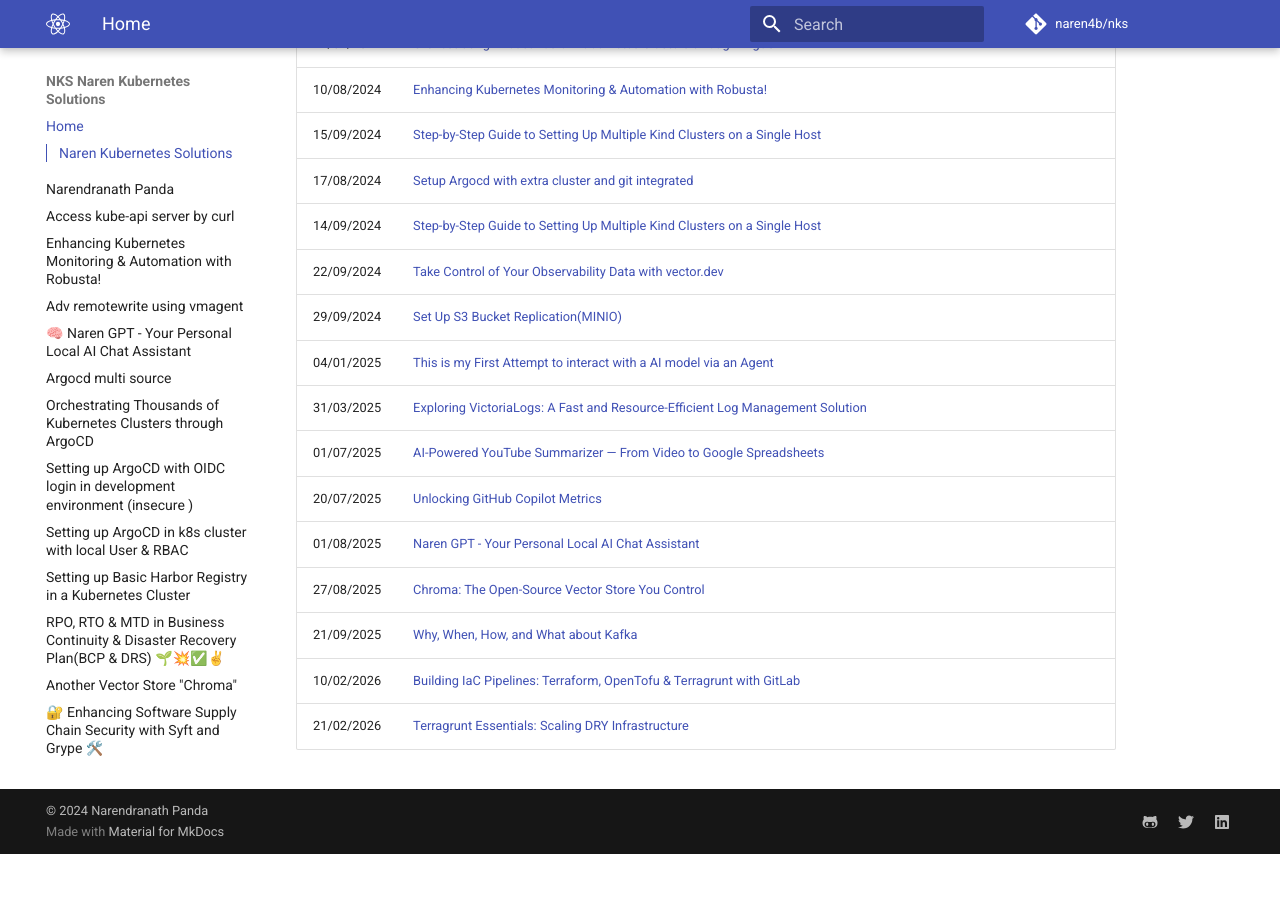
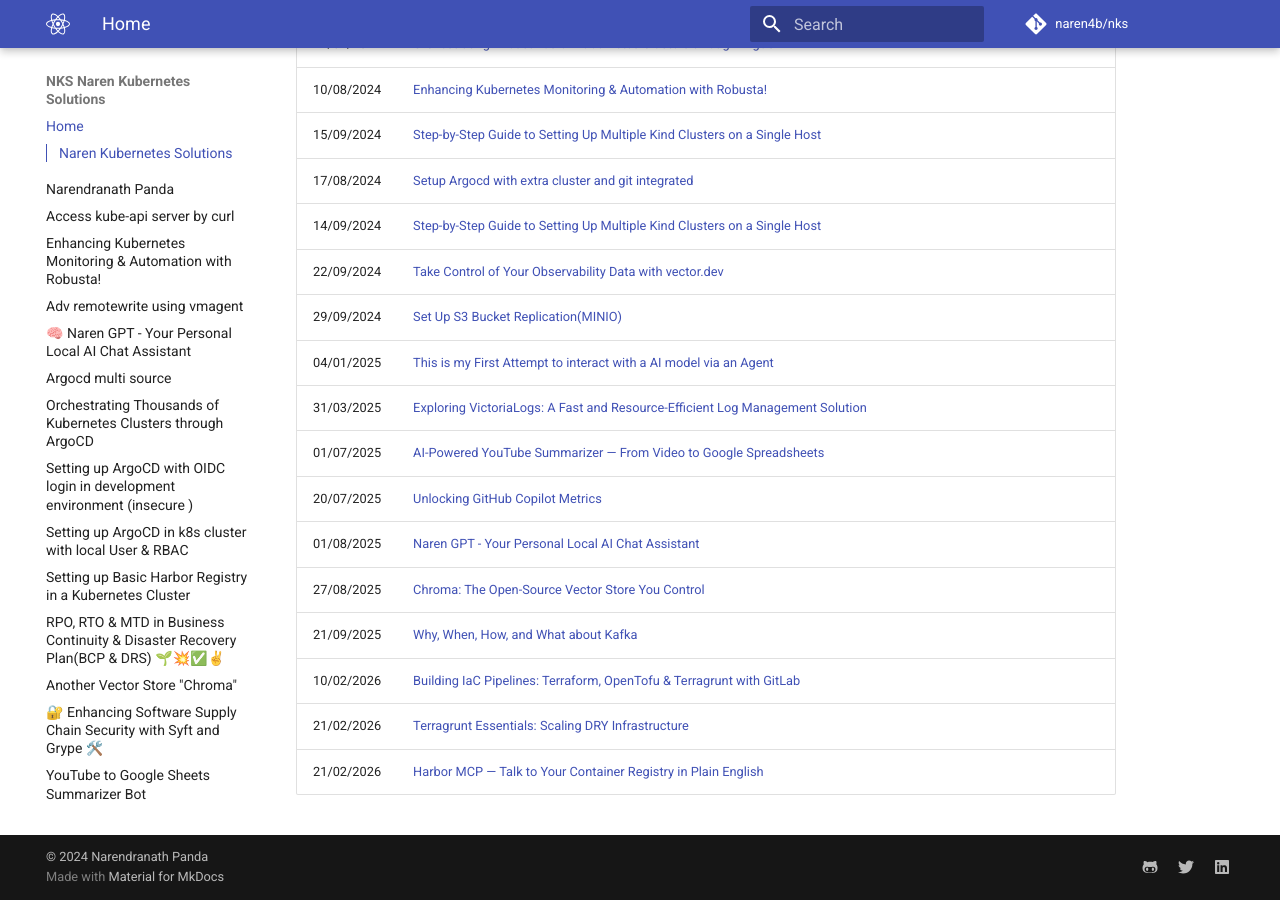
Before and after one commit to naren4b/nks, an MkDocs documentation site: the page built from docs/index.md, in a window 1280 px wide and 900 px high, scrolled down 1437 px. Built offline with MkDocs 1.6.1 and Material for MkDocs 9.7.7, drawn with Linux system fonts in a browser that asks for light colours; comment, search, counter and statistics services are not loaded; before the commit the page ends 2291 px from its top, so only the background shows below that.

Commit message:
Add Harbor MCP entry to documentation index

```diff
--- a/docs/index.md
+++ b/docs/index.md
@@ -44,3 +44,4 @@
 | 21/09/2025 | [Why, When, How, and What about Kafka](kafka.md)                                                                                                     |
 | 10/02/2026 | [Building IaC Pipelines: Terraform, OpenTofu & Terragrunt with GitLab](tg-tf-gl.md)                                                                  |
 | 21/02/2026 | [Terragrunt Essentials: Scaling DRY Infrastructure](tg-tf-gl.md)                                                                                     |
+| 21/02/2026 | [Harbor MCP — Talk to Your Container Registry in Plain English](harbor-mcp.md)                                                                                     |
```
